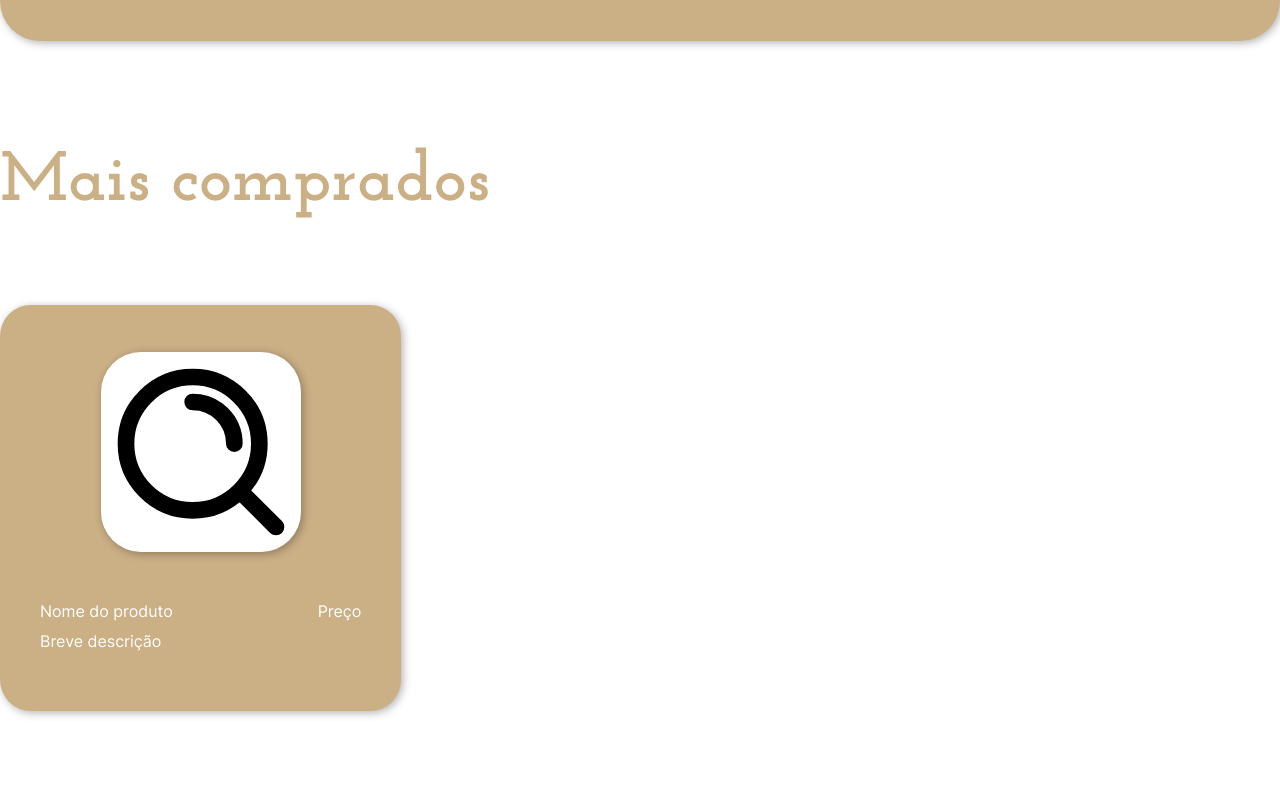
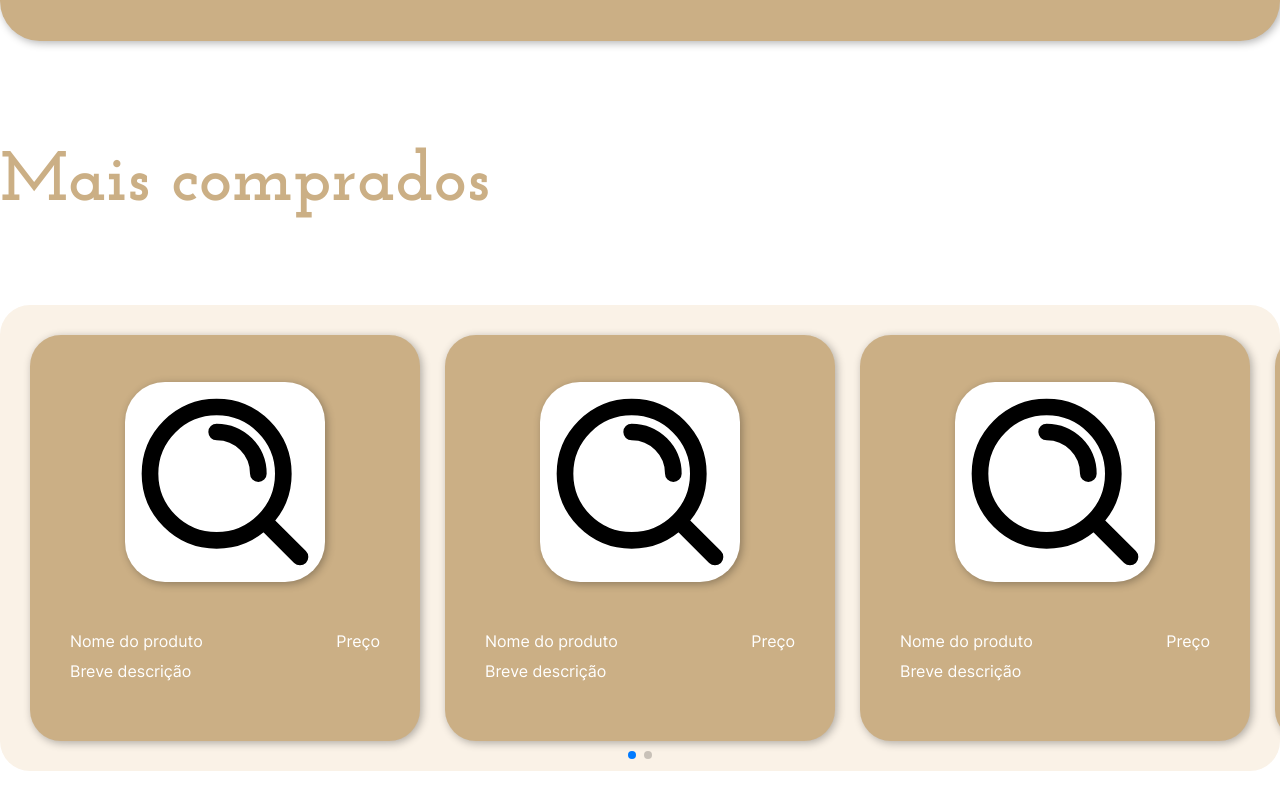
Before and after one commit to Kaua2123/projeto-ecommerce, a React (Vite) app: page /products in a window 1280 px wide. Shown: the part 615-1424 px from the top of the page. Built offline with nearby package versions, Linux system fonts and the light colour scheme.

Commit message:
carousel slider para produtos

```diff
--- a/src/components/Carousel/index.jsx
+++ b/src/components/Carousel/index.jsx
@@ -0,0 +1,30 @@
+import React from 'react';
+import { Swiper, SwiperSlide } from 'swiper/react';
+import {
+  Navigation, Pagination, Scrollbar, A11y,
+} from 'swiper/modules';
+
+import CardProduct from '../CardProduct/index';
+
+// estilos do swiper
+import 'swiper/css';
+import 'swiper/css/navigation';
+import 'swiper/css/pagination';
+import 'swiper/css/scrollbar';
+
+export default function Carousel() {
+  return (
+    <Swiper
+      style={{ backgroundColor: 'var(--very-light-brown-color)', padding: '3rem', borderRadius: '3rem' }}
+      modules={[Navigation, Pagination, Scrollbar, A11y]}
+      spaceBetween={25}
+      slidesPerView={3}
+      pagination={{ clickable: true }}
+    >
+      <SwiperSlide><CardProduct /></SwiperSlide>
+      <SwiperSlide><CardProduct /></SwiperSlide>
+      <SwiperSlide><CardProduct /></SwiperSlide>
+      <SwiperSlide><CardProduct /></SwiperSlide>
+    </Swiper>
+  );
+}
--- a/src/pages/Products/index.jsx
+++ b/src/pages/Products/index.jsx
@@ -2,7 +2,8 @@ import React from 'react';
 import Header from '../../components/Header';
 
 import Search from '../../imgs/searchWhite.svg';
-import CardProduct from '../../components/CardProduct';
+
+import Carousel from '../../components/Carousel';
 
 function Products() {
   return (
@@ -25,8 +26,8 @@ function Products() {
         <div className="most-buyed-container">
           <h2>Mais comprados</h2>
 
-          {/* slider carousel aqui pra envolver os card products */}
-          <CardProduct />
+          <Carousel />
+
         </div>
       </section>
     </div>
```
